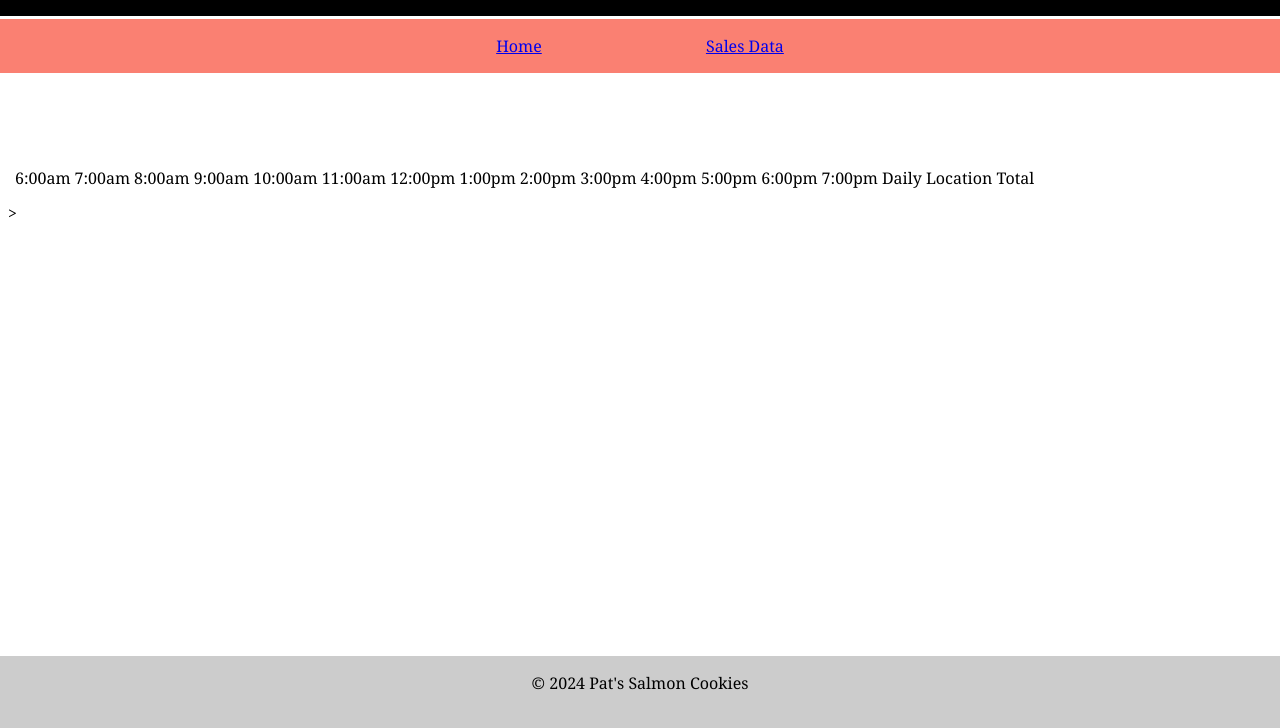
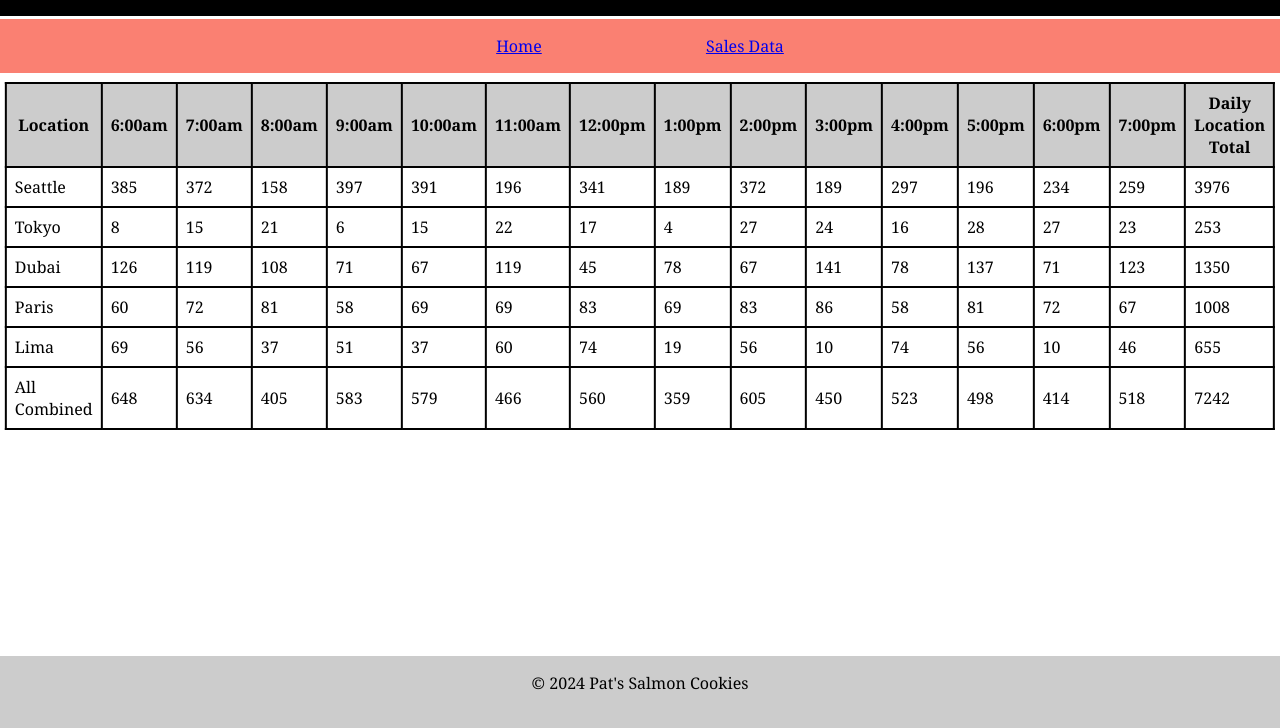
Before and after one commit to Jed-Staley/cookie-stand, a plain HTML site: page sales.html in a window 1280 px wide. Shown: the part 64-792 px from the top of the page. Drawn offline with Linux system fonts and the light colour scheme.

Commit message:
Changed object handling in app.js, changed data layout to a table

```diff
--- a/css/styleSales.css
+++ b/css/styleSales.css
@@ -42,8 +42,23 @@ body {
     margin-top: 18%;
     margin-bottom: 15%;
 
-    li {
-      color: gray;
+    table {
+      position: absolute;
+      top: 40%;
+      left: 50%;
+      transform: translate(-50%, -50%);
+      border-collapse: collapse;
+
+      th {
+        background-color: #ccc;
+      }
+
+      td, th {
+        margin: 0;
+        border: 2px solid black;
+        padding: 0.5em;
+
+      }
     }
   }
 
--- a/js/app.js
+++ b/js/app.js
@@ -11,14 +11,15 @@ function Store(htmlID, minTraffic, maxTraffic, avrgOrderSize) {
 // simulates the sales data for the store and stores it by the hour as an array in a new property "simSales" of the store object
 Store.prototype.simulateSales = function () {
   let range = (this.maxTraf - this.minTraf) + 1;
-  let hours = [];
+  let name = this.ID.charAt(0).toUpperCase() + this.ID.slice(1);
+  let hourSales = [name];
   let total = 0;
-  for (let i = 0; i < 14; i++) {
-    hours.push(Math.ceil(this.orderSize * Math.floor((range * Math.random()) + this.minTraf)));
-    total += hours[i];
+  for (let i = 1; i < 15; i++) {
+    hourSales.push(Math.ceil(this.orderSize * Math.floor((range * Math.random()) + this.minTraf)));
+    total += hourSales[i];
   }
-  hours.push(total);
-  this.simSales = hours;
+  hourSales.push(total);
+  this.simSales = hourSales;
 };
 
 // creates table header
@@ -30,23 +31,55 @@ function createTableHeader() {
   table.appendChild(newRow);
 
   // creates header cells
-  let hours = ['', '6:00am', '7:00am', '8:00am', '9:00am', '10:00am', '11:00am', '12:00pm', '1:00pm', '2:00pm', '3:00pm', '4:00pm', '5:00pm', '6:00pm', '7:00pm', 'Daily Location Total'];
+  let hours = ['Location', '6:00am', '7:00am', '8:00am', '9:00am', '10:00am', '11:00am', '12:00pm', '1:00pm', '2:00pm', '3:00pm', '4:00pm', '5:00pm', '6:00pm', '7:00pm', 'Daily Location Total'];
   const headerRow = document.getElementById('tableHeaderRow');
   for (let i = 0; i < 16; i++) {
-    const newHeaderCell = document.createElement('td');
+    const newHeaderCell = document.createElement('th');
     newHeaderCell.innerText = hours[i];
     headerRow.appendChild(newHeaderCell);
   }
 }
 
 // renders the data for the store to the page
+let totals = ['All Combined', 0, 0, 0, 0, 0, 0, 0, 0, 0, 0, 0, 0, 0, 0, 0];
 Store.prototype.renderData = function () {
+  // creates row with custom ID
   const table = document.getElementById('table');
   const newRow = document.createElement('tr');
   newRow.id = 'tableStoreRow';
   table.appendChild(newRow);
+
+  // creates cells in row
+  for (let i = 0; i < 16; i++) {
+    const storeRow = document.getElementById('tableStoreRow');
+    const newCell = document.createElement('td');
+    newCell.innerText = this.simSales[i];
+    storeRow.appendChild(newCell);
+    if (i !== 0) {
+      totals[i] += this.simSales[i];
+    }
+  }
+
+  // resets the row's ID so that the next row can use the same ID
+  newRow.id = null;
 };
 
+// creates table footer
+function createTableFooter() {
+  // creates footer row
+  const table = document.getElementById('table');
+  const newRow = document.createElement('tr');
+  newRow.id = 'tableFooterRow';
+  table.appendChild(newRow);
+
+  // creates footer cells
+  const footerRow = document.getElementById('tableFooterRow');
+  for (let i = 0; i < 16; i++) {
+    const newFooterCell = document.createElement('td');
+    newFooterCell.innerText = totals[i];
+    footerRow.appendChild(newFooterCell);
+  }
+}
 // loads the stores and renders their simulated sales to the page
 function loadSalesPage() {
   // creates store objects
@@ -70,6 +103,7 @@ function loadSalesPage() {
   dubai.renderData();
   paris.renderData();
   lima.renderData();
+  createTableFooter();
 }
 
 loadSalesPage();
--- a/sales.html
+++ b/sales.html
@@ -16,9 +16,7 @@
       </section>
     </header>
     <main>
-      <table id="table">
-
-      </table>>
+      <table id="table"></table>
     </main>
     <footer>
       <p>&copy; 2024 Pat's Salmon Cookies</p>
```
Also changed, not shown: images/Screenshot (8).png (added), 1 other file.
